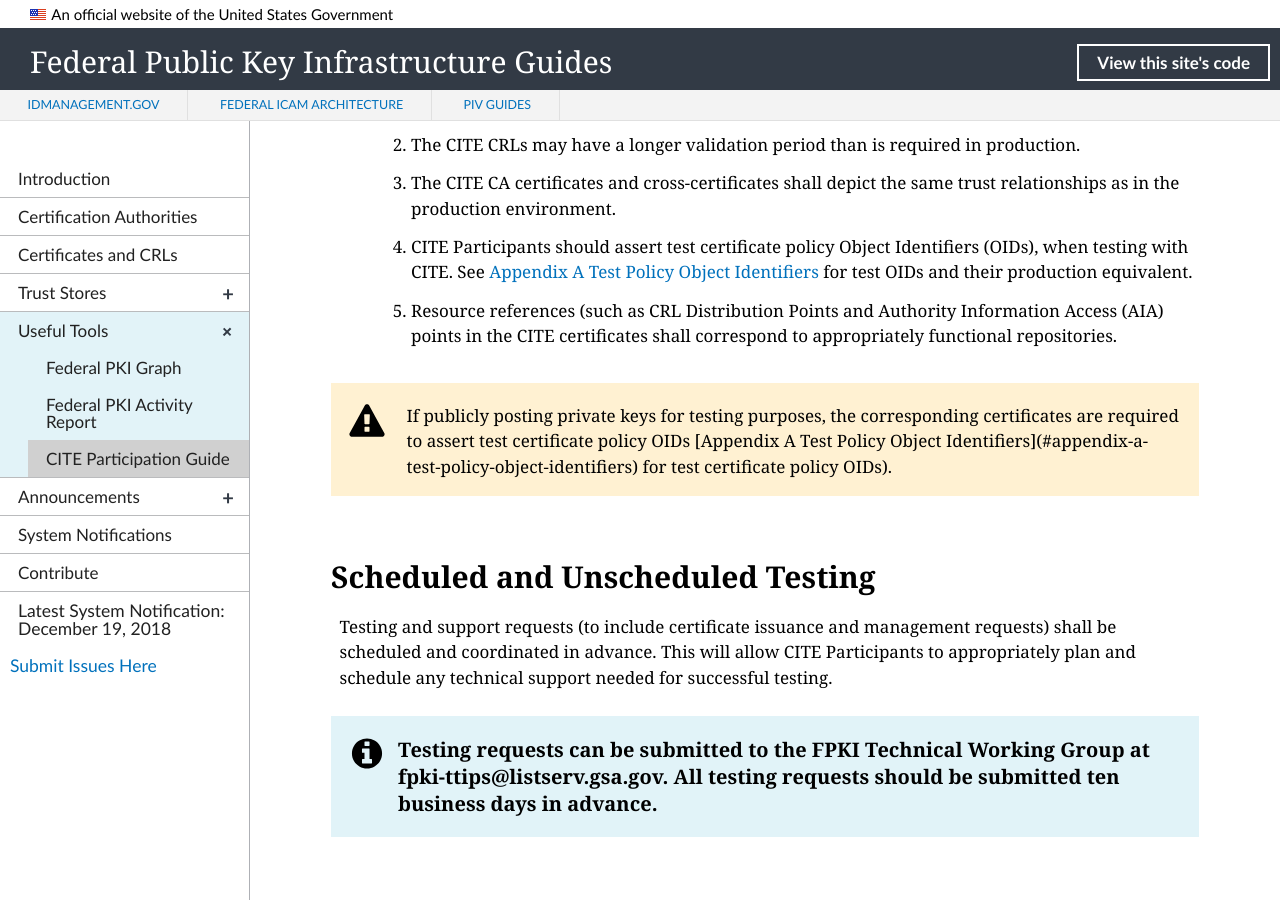
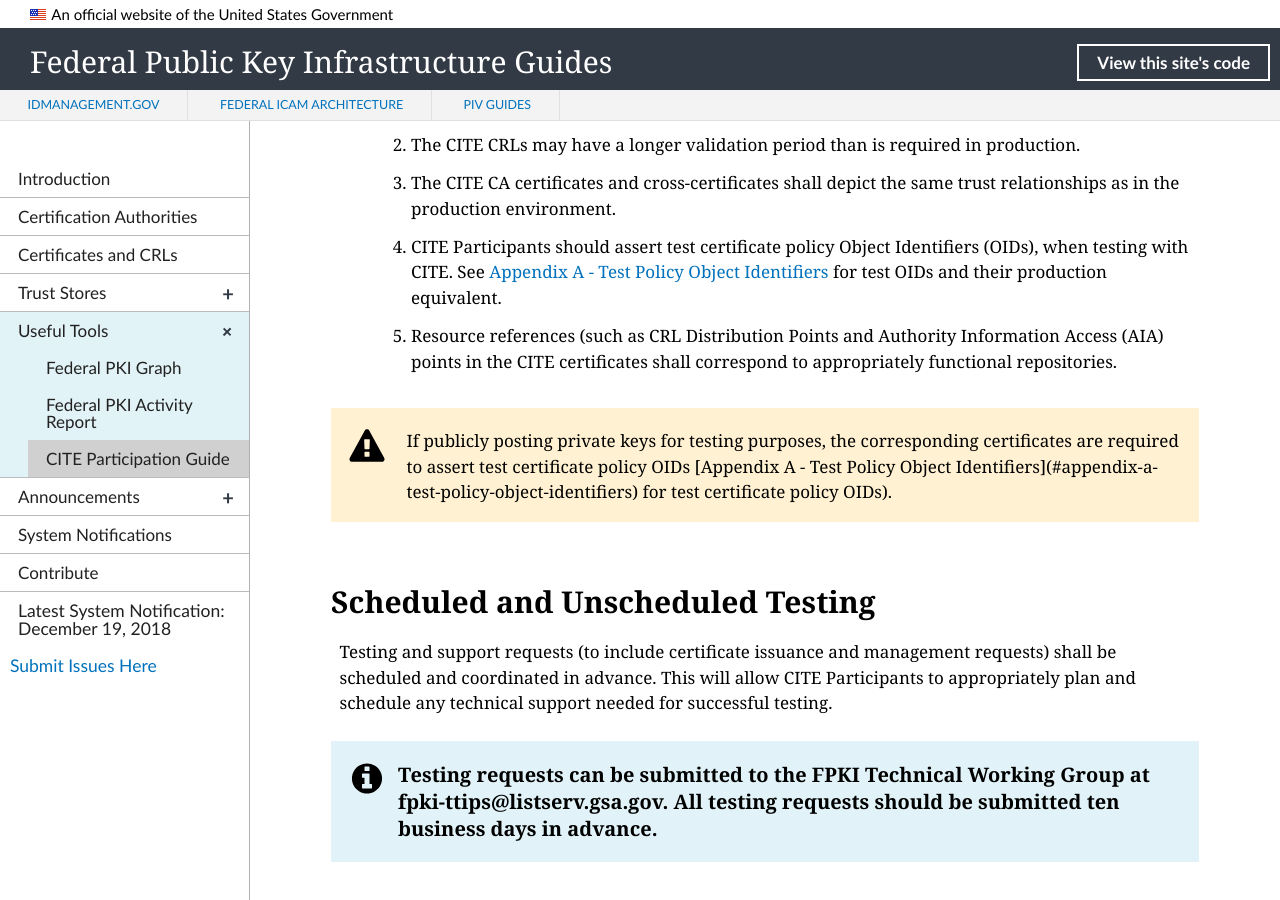
Before and after one commit to GSA/fpki-guides, a Jekyll site: the page built from _tools/cite-guide.md, in a window 1280 px wide and 900 px high, scrolled down 2630 px. Built offline with Jekyll 4.4.1, drawn with Linux system fonts in a browser that asks for light colours; nearby versions of some CDN libraries; library files that are not in the unit come from our copies.

Commit message:
Header fix

```diff
--- a/_tools/cite-guide.md
+++ b/_tools/cite-guide.md
@@ -20,7 +20,7 @@
 - [Repository Availability](#repository-availability)
 - [Technical Support Availability](#technical-support-availability)
 - [Test Websites](#test-websites)
-- [Appendix A - Test Policy Object Identifiers](#appendix-a-&nbsp;-&nbsp;-test-policy-object-identifiers)
+- [Appendix A - Test Policy Object Identifiers](#appendix-a-test-policy-object-identifiers)
 
 This guide is a practice guide for FPKI Partners who want to either become CITE participants or leverage CITE for FPKI testing.
 
@@ -57,10 +57,10 @@
     1. Test certificates and CRL profiles (including version, key length, extensions, and syntax) shall match that of the production environment.
     2. The CITE CRLs may have a longer validation period than is required in production.
     3. The CITE CA certificates and cross-certificates shall depict the same trust relationships as in the production environment.
-    4. CITE Participants should assert test certificate policy Object Identifiers (OIDs), when testing with CITE. See [Appendix A Test Policy Object Identifiers](#appendix-a-test-policy-object-identifiers) for test OIDs and their production equivalent.
+    4. CITE Participants should assert test certificate policy Object Identifiers (OIDs), when testing with CITE. See [Appendix A - Test Policy Object Identifiers](#appendix-a-test-policy-object-identifiers) for test OIDs and their production equivalent.
     5. Resource references (such as CRL Distribution Points and Authority Information Access (AIA) points in the CITE certificates shall correspond to appropriately functional repositories.
 
-{% include alert-warning.html content="If publicly posting private keys for testing purposes, the corresponding certificates are required to assert test certificate policy OIDs [Appendix A Test Policy Object Identifiers](#appendix-a-test-policy-object-identifiers) for test certificate policy OIDs)." %} <br>
+{% include alert-warning.html content="If publicly posting private keys for testing purposes, the corresponding certificates are required to assert test certificate policy OIDs [Appendix A - Test Policy Object Identifiers](#appendix-a-test-policy-object-identifiers) for test certificate policy OIDs)." %} <br>
 
 ## Scheduled and Unscheduled Testing
 
```
